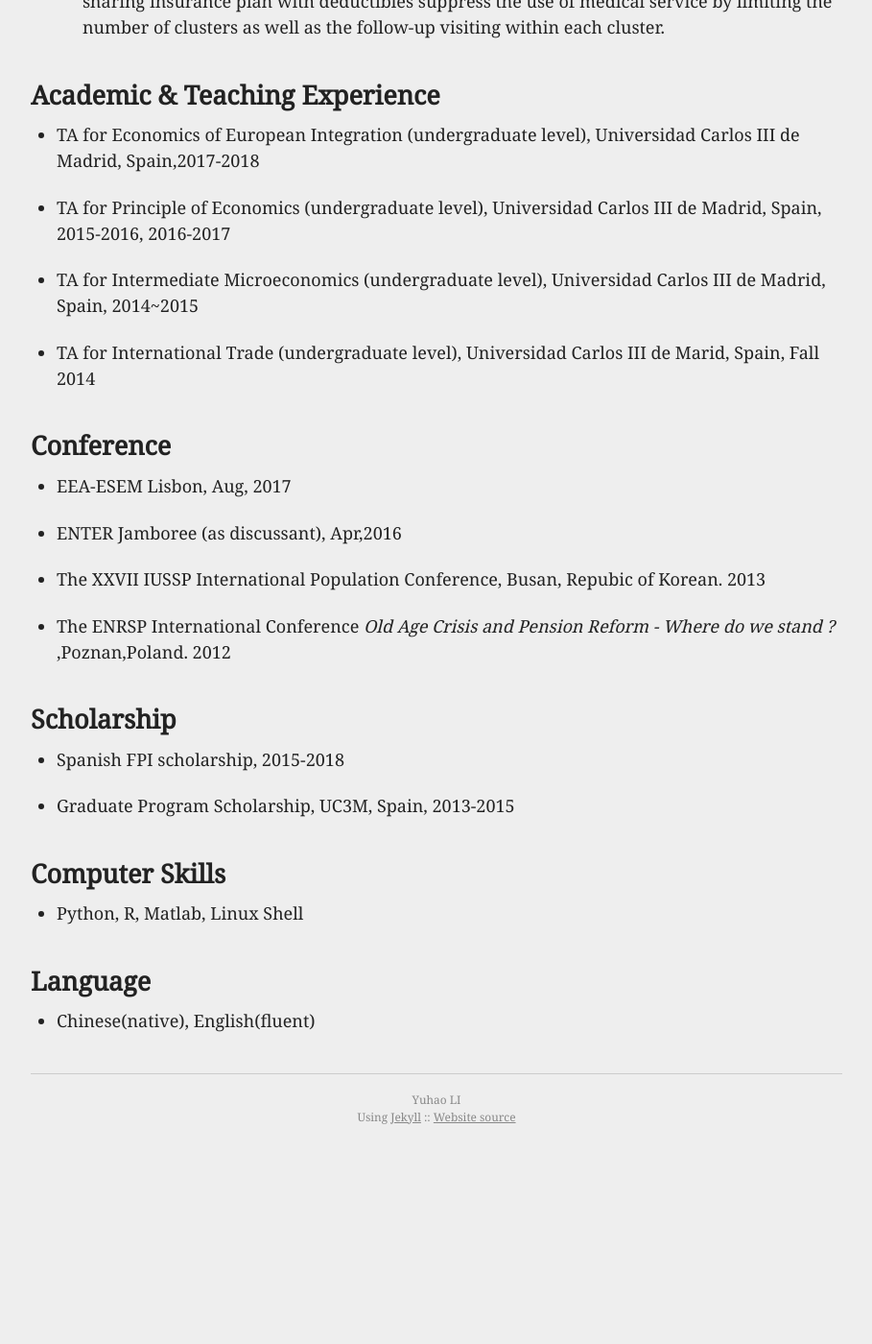
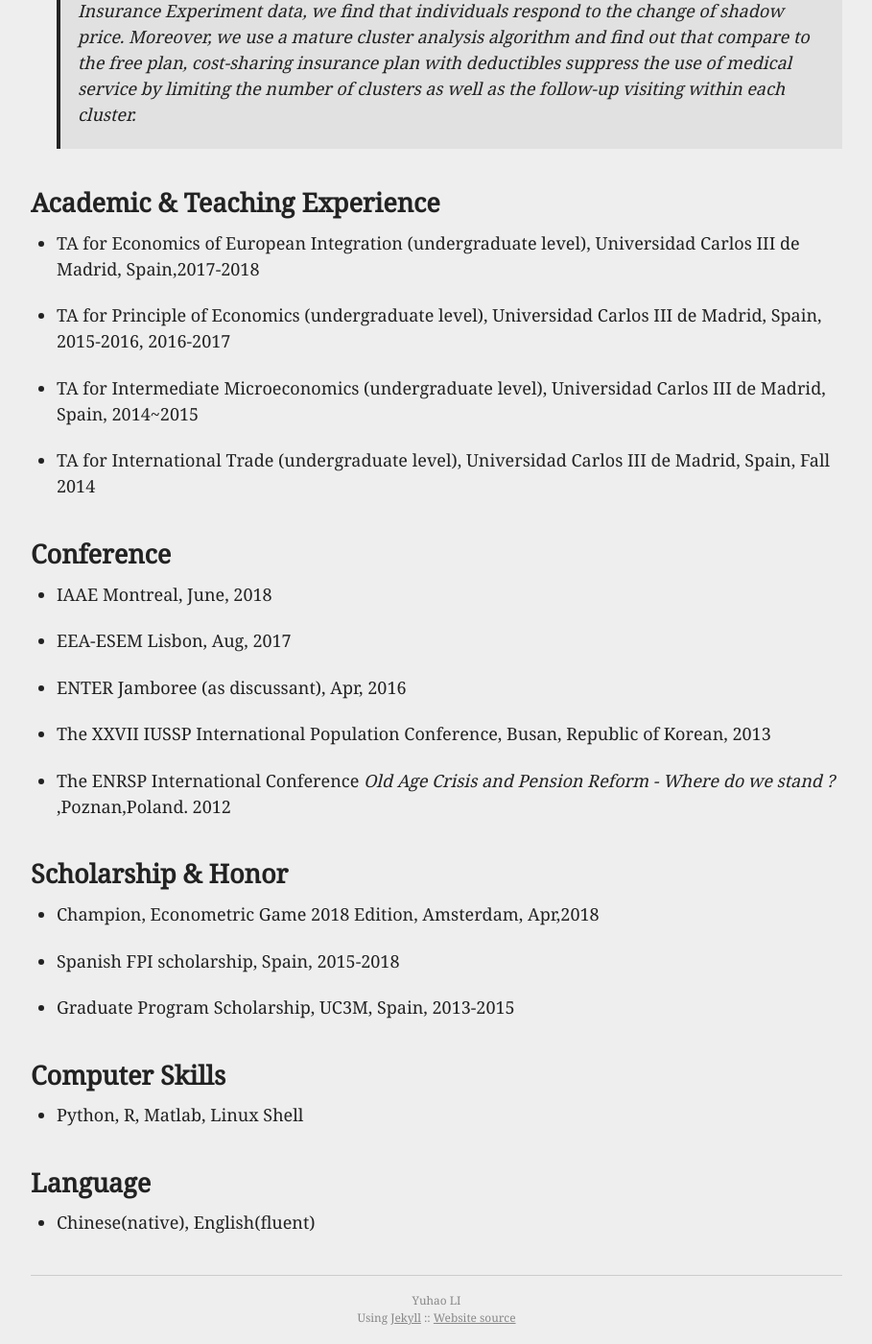
Before and after one commit to yuhaoli-academic/yuhaoli-academic.github.io, a Jekyll site: the page built from cv.md, in a window 1280 px wide and 1400 px high, scrolled down 1781 px. Shown: the whole window at 96% size, without its empty margins (185-1094 px from the left). Built offline with Jekyll 4.4.1, drawn with Linux system fonts in a browser that asks for light colours; before the commit the page ends 2971 px from its top, so only the background shows below that.

Commit message:
May,2018

```diff
--- a/cv.md
+++ b/cv.md
@@ -5,7 +5,7 @@ title: CV
 permalink: /cv/
 ---
 
-Download [PDF version](https://www.dropbox.com/s/dgwhl4o5t7vpnd5/CV.pdf?dl=0).
+Download [PDF version](https://www.dropbox.com/home/website/yuhaoli-academic.github.io?preview=cv_download.pdf).
 
 # Yuhao LI
 PhD candidate in Economics, Universidad Carlos III de Madrid
@@ -36,10 +36,10 @@ WEB: [http://yuhaoli-academic.github.io/](http://yuhaoli-academic.github.io/)
 ## Research
 
 * The Strategic Behaviour in Work Absence: A Dynamic View
-  * Most of the literatures studying the work absenteeism focus on the sick related absences, where events are assumed to be i.i.d. Such assumption, however, is incompatible with work discipline regulations used in most firms, where one's work absence benefit is determined by its own absence history. In this paper, we use the self-exciting process to model and analysis the strategic behaviour of not only the sick absence but any work absence. The fact that the self-exciting process is state dependent enables us to introduce one's history into the model. We construct models for both incidence ('asking for absence') decisions and recovery ('returning to work') decisions. Using a firm level absence data, we find strong evidence that workers do take their history into consideration in the incidence decisions (strategic behaviour), and in the recovery decisions, only short-term recovery exhibits such strategic behaviours while in the long-term absences, workers do not concern their absence history.
+  > Most of the literatures studying the work absenteeism focus on the sick related absences, where events are assumed to be i.i.d. Such assumption, however, is incompatible with work discipline regulations used in most firms, where one's work absence benefit is determined by its own absence history. In this paper, we use the self-exciting process to model and analysis the strategic behaviour of not only the sick absence but any work absence. The fact that the self-exciting process is state dependent enables us to introduce one's history into the model. We construct models for both incidence ('asking for absence') decisions and recovery ('returning to work') decisions. Using a firm level absence data, we find strong evidence that workers do take their history into consideration in the incidence decisions (strategic behaviour), and in the recovery decisions, only short-term recovery exhibits such strategic behaviours while in the long-term absences, workers do not concern their absence history.
 
 * The Cost-Sharing, Shadow Price and Cluster in Medical Care Utilization: A Self-Exciting Perspective
-	* In this paper, a self-exciting counting process modelling method is proposed to study the frequency of the medical care service utilization when cost-sharing tools like out-of-pocket cap is included in the health insurance policy. This modelling strategy enables researchers to investigate individual's dynamic behaviour in a more detailed way. Specifically, for each individual, every doctor visiting record is represented as a point in a self-exciting counting process. Cost associated with each visiting is included in this counting process as a mark. History information that included in this self-exciting counting process permits us not only to study the dynamic structure of the process, to characterise the shadow price that is generated by the cost-sharing tools, but also to measure the true state dependency (one way to characterize the unobserved heterogeneity). The parametric cumulative intensity which equals the mean of the underling counting process is our estimating object. A minimum distance method is employed to find the estimators. Using the Rand Health Insurance Experiment data, we find that individuals respond to the change of shadow price. Moreover, we use a mature cluster analysis algorithm and find out that compare to the free plan, cost-sharing insurance plan with deductibles suppress the use of medical service by limiting the number of clusters as well as the follow-up visiting within each cluster.
+	> In this paper, a self-exciting counting process modelling method is proposed to study the frequency of the medical care service utilization when cost-sharing tools like out-of-pocket cap is included in the health insurance policy. This modelling strategy enables researchers to investigate individual's dynamic behaviour in a more detailed way. Specifically, for each individual, every doctor visiting record is represented as a point in a self-exciting counting process. Cost associated with each visiting is included in this counting process as a mark. History information that included in this self-exciting counting process permits us not only to study the dynamic structure of the process, to characterise the shadow price that is generated by the cost-sharing tools, but also to measure the true state dependency (one way to characterize the unobserved heterogeneity). The parametric cumulative intensity which equals the mean of the underling counting process is our estimating object. A minimum distance method is employed to find the estimators. Using the Rand Health Insurance Experiment data, we find that individuals respond to the change of shadow price. Moreover, we use a mature cluster analysis algorithm and find out that compare to the free plan, cost-sharing insurance plan with deductibles suppress the use of medical service by limiting the number of clusters as well as the follow-up visiting within each cluster.
 
 
 ## Academic & Teaching Experience
@@ -50,21 +50,23 @@ WEB: [http://yuhaoli-academic.github.io/](http://yuhaoli-academic.github.io/)
 
 * TA for Intermediate Microeconomics (undergraduate level), Universidad Carlos III de Madrid, Spain, 2014~2015
 
-* TA for International Trade (undergraduate level), Universidad Carlos III de Marid, Spain, Fall 2014
+* TA for International Trade (undergraduate level), Universidad Carlos III de Madrid, Spain, Fall 2014
 
 ## Conference
+* IAAE Montreal, June, 2018
 
 * EEA-ESEM Lisbon, Aug, 2017
 
-* ENTER Jamboree (as discussant), Apr,2016
+* ENTER Jamboree (as discussant), Apr, 2016
 
-* The XXVII IUSSP International Population Conference, Busan, Repubic of Korean. 2013
+* The XXVII IUSSP International Population Conference, Busan, Republic of Korean, 2013
 
 * The ENRSP International Conference *Old Age Crisis and Pension Reform - Where do we stand ?* ,Poznan,Poland. 2012
 
-## Scholarship
+## Scholarship & Honor
+* Champion, Econometric Game 2018 Edition, Amsterdam, Apr,2018
 
-* Spanish FPI scholarship, 2015-2018
+* Spanish FPI scholarship, Spain, 2015-2018
 
 * Graduate Program Scholarship, UC3M, Spain, 2013-2015
 
```
Also changed, not shown: cv_pdf.md (added, +71 -0 lines), README.md, 2 other files.
